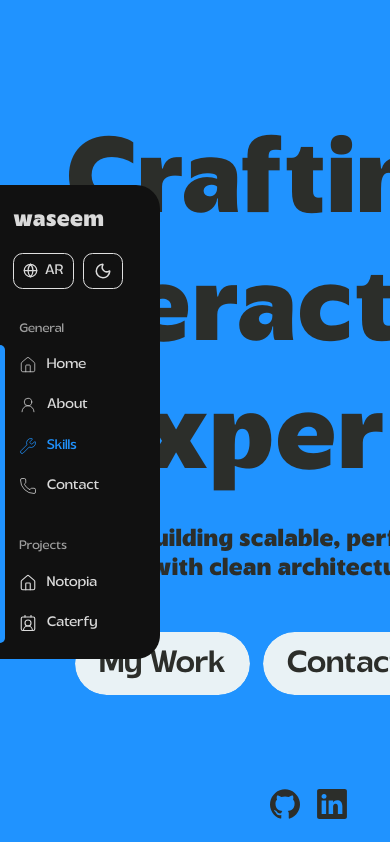
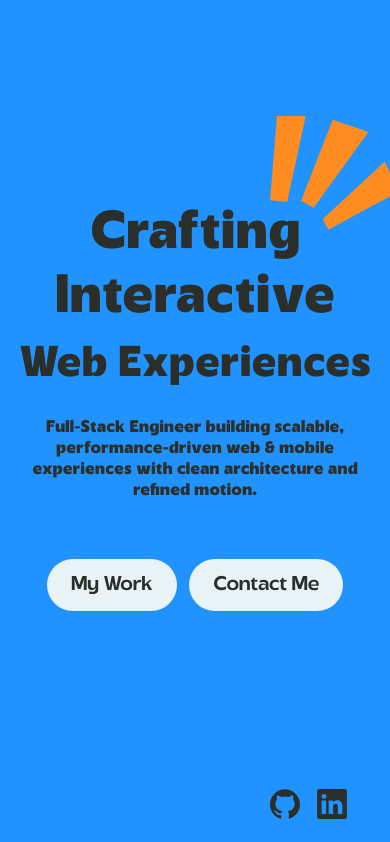
Before and after one commit to WaseeM-Alamad/waseem-portfolio, a Next.js app: page /en in a window 390 px wide. Shown: the top 842 px of the page. Built offline with nearby package versions, Linux system fonts and the light colour scheme.

Commit message:
make some components responsive to screen size

```diff
--- a/src/app/[locale]/globals.css
+++ b/src/app/[locale]/globals.css
@@ -296,6 +296,8 @@ main > *:nth-child(2) {
   background-color: #50fc98;
   border-radius: 3.5rem;
   padding-bottom: 0 !important;
+  padding-left: 0;
+  padding-right: 0;
 }
 
 .contact {
@@ -310,6 +312,12 @@ main > *:nth-child(2) {
   padding-bottom: 0 !important;
   margin-bottom: 0rem;
   box-sizing: border-box;
+}
+
+@media (max-width: 1114px) {
+  :root {
+    --sidebar-width: 0rem;
+  }
 }
 
 input {
--- a/src/app/[locale]/layout.tsx
+++ b/src/app/[locale]/layout.tsx
@@ -6,6 +6,7 @@ import { notFound } from "next/navigation";
 import { setRequestLocale } from "next-intl/server";
 import localFont from "next/font/local";
 import { SmoothScrollProvider } from "@/contexts/SmoothScrollContext";
+import { GlobalProvider } from "@/contexts/GlobalContext";
 
 const hilmar = localFont({
   src: [
@@ -68,7 +69,9 @@ export default async function RootLayout({
     >
       <body suppressHydrationWarning className={hilmar.variable}>
         <NextIntlClientProvider>
-          <SmoothScrollProvider>{children}</SmoothScrollProvider>
+          <GlobalProvider>
+            <SmoothScrollProvider>{children}</SmoothScrollProvider>
+          </GlobalProvider>
         </NextIntlClientProvider>
       </body>
     </html>
--- a/src/components/Main.tsx
+++ b/src/components/Main.tsx
@@ -5,18 +5,18 @@ import Home from "./sections/Home";
 import About from "./sections/About";
 import Skills from "./sections/Skills";
 import Contact from "./sections/Contact";
-import Notopia from "./projects/Notopia";
-import Caterfy from "./projects/Caterfy";
 import useDetectSection from "@/hooks/useDetectSection";
 import gsap from "gsap";
 import { ScrollTrigger } from "gsap/ScrollTrigger";
 import LinkedIn from "./icons/LinkedIn";
 import Github from "./icons/Github";
 import { motion } from "framer-motion";
+import { useGlobalContext } from "@/contexts/GlobalContext";
 
 gsap.registerPlugin(ScrollTrigger);
 
 const Main = () => {
+  const { isMobileView } = useGlobalContext();
   const [currentSection, setCurrentSection] = useState<string>("home");
   const mainRef = useRef<HTMLElement | null>(null);
   const shadowRef = useRef<HTMLDivElement | null>(null);
@@ -24,7 +24,7 @@ const Main = () => {
   useDetectSection({ setCurrentSection });
 
   useLayoutEffect(() => {
-    if (!mainRef.current) return;
+    if (!mainRef.current || isMobileView) return;
 
     const ctx = gsap.context(() => {
       const panels = gsap.utils.toArray<HTMLElement>(".panel");
@@ -92,7 +92,7 @@ const Main = () => {
     }, mainRef);
 
     return () => ctx.revert();
-  }, [mainRef]);
+  }, [mainRef, isMobileView]);
 
   return (
     <div>
--- a/src/components/sections/Contact.tsx
+++ b/src/components/sections/Contact.tsx
@@ -1,6 +1,6 @@
 import { motion, useInView, useAnimation } from "framer-motion";
 import { useRef, useEffect } from "react";
-import { useLocale, useTranslations } from "next-intl";
+import { useTranslations } from "next-intl";
 import ExclamationMark from "../icons/ExclamationMark";
 import ArrowButton from "../tools/ArrowButton";
 import TablePhone from "../icons/TablePhone";
@@ -10,10 +10,10 @@ import OutlinedButton from "../buttons/OutlinedButton";
 import Github from "../icons/Github";
 import LinkedIn from "../icons/LinkedIn";
 import Instagram from "../icons/Instagram";
+import { useGlobalContext } from "@/contexts/GlobalContext";
 
 const Contact = () => {
-  const locale = useLocale();
-  const isEn = locale === "en";
+  const { isAr } = useGlobalContext();
   const t = useTranslations("contact");
   const ref = useRef(null);
   const phoneRef = useRef(null);
@@ -102,7 +102,7 @@ const Contact = () => {
     gsap.fromTo(
       leftPanel,
       {
-        x: isEn ? -15 : 15,
+        x: isAr ? 15 : -15,
         scale: 0.94,
       },
       {
@@ -121,7 +121,7 @@ const Contact = () => {
     return () => {
       ScrollTrigger.killAll();
     };
-  }, [isEn]);
+  }, [isAr]);
 
   return (
     <motion.section id="contact">
@@ -172,7 +172,7 @@ const Contact = () => {
             >
               <motion.path
                 d={
-                  isEn
+                  !isAr
                     ? "M10 15.2777C230.452 22.0184 713.089 14.5398 746 10.001"
                     : "M10 14.2777C230.452 21.0184 490.589 14.5398 523.5 10.001"
                 }
--- a/src/components/sections/Home.tsx
+++ b/src/components/sections/Home.tsx
@@ -4,8 +4,10 @@ import AnimatedBurst from "../tools/AnimatedBurst";
 import { useTranslations } from "next-intl";
 import OutlinedButton from "../buttons/OutlinedButton";
 import { useSmoothScroll } from "@/contexts/SmoothScrollContext";
+import { useGlobalContext } from "@/contexts/GlobalContext";
 
 const Home = () => {
+  const { isAr } = useGlobalContext();
   const t = useTranslations("home");
   const { scrollTo } = useSmoothScroll();
 
@@ -36,12 +38,12 @@ const Home = () => {
         >
           <div
             style={{
-              fontSize: "7rem",
+              fontSize: "clamp(3.5rem, 10vw, 7rem)",
               fontWeight: "600",
               textAlign: "center",
               marginBottom: "1.5rem",
               width: "fit-content",
-              whiteSpace: "nowrap"
+              whiteSpace: "nowrap",
             }}
           >
             <span style={{ position: "relative" }}>
@@ -50,7 +52,15 @@ const Home = () => {
             </span>
             <br />
             {t("interactive")}
-            <br /> {t("webExperiences")}
+            <br />{" "}
+            <span
+              style={{
+                fontSize: `clamp(${isAr ? " 3.5rem" : "2.8rem"}, 10vw, 7rem)`,
+              }}
+            >
+              {" "}
+              {t("webExperiences")}
+            </span>
           </div>
 
           <motion.p
@@ -62,10 +72,12 @@ const Home = () => {
               ease: [0.55, 0, 0.15, 1],
             }}
             style={{
-              whiteSpace: "pre-line",
+              // whiteSpace: "pre-line",
               textAlign: "center",
-              fontSize: "1.6rem",
+              // fontSize: "1.6rem",
+              fontSize: "clamp(1.1rem, 3vw, 1.6rem)",
               fontWeight: "600",
+              maxWidth: "50rem",
             }}
           >
             {t("homeDesc")}
@@ -81,10 +93,18 @@ const Home = () => {
             className="home-btns"
           >
             <OutlinedButton onClick={() => scrollTo("#notopia")}>
-              {t("myWork")}
+              <span
+                style={{ display: "flex", fontSize: "clamp(1.3rem, 4vw, 2rem)" }}
+              >
+                {t("myWork")}
+              </span>
             </OutlinedButton>
             <OutlinedButton onClick={() => scrollTo("#contact")}>
-              {t("contactMe")}
+              <span
+                style={{ display: "flex", fontSize: "clamp(1.3rem, 4vw, 2rem)" }}
+              >
+                {t("contactMe")}
+              </span>
             </OutlinedButton>
           </motion.div>
         </motion.div>
--- a/src/components/sidebar/Sidebar.tsx
+++ b/src/components/sidebar/Sidebar.tsx
@@ -11,16 +11,17 @@ import {
 } from "framer-motion";
 import { projects, sections } from "@/utils/sectionsData";
 import { useSmoothScroll } from "../../contexts/SmoothScrollContext";
+import { useGlobalContext } from "@/contexts/GlobalContext";
 
 const Sidebar = ({ currentSection }: { currentSection: string }) => {
-  const locale = useLocale();
-  const isEn = locale === "en";
+  const { isMobileView, isAr } = useGlobalContext();
   const t = useTranslations("sidebar");
 
   const { scrollYProgress } = useScroll();
   const { scrollTo } = useSmoothScroll();
 
   const height = useTransform(scrollYProgress, [0, 1], ["5%", "100%"]);
+  const xVal = isAr ? 200 : -200;
 
   const scrollIntoView = (id: string) => {
     if (id === "home") {
@@ -37,13 +38,16 @@ const Sidebar = ({ currentSection }: { currentSection: string }) => {
   return (
     <AnimatePresence>
       <motion.div
-        initial={{ x: isEn ? -200 : 200 }}
-        animate={{ x: 0 }}
+        initial={{ x: xVal }}
+        animate={{
+          x: isMobileView ? xVal : 0,
+          display: isMobileView ? "none" : "",
+        }}
         transition={{
           type: "spring",
           stiffness: 400,
           damping: 50,
-          mass: .3,
+          mass: 0.3,
         }}
         className="sidebar-wrapper"
       >
@@ -53,7 +57,11 @@ const Sidebar = ({ currentSection }: { currentSection: string }) => {
             <LocaleSwitcher />
             <ThemeToggle />
           </div>
-          <div id="general-label" className="side-label" style={{ marginTop: "2rem" }}>
+          <div
+            id="general-label"
+            className="side-label"
+            style={{ marginTop: "2rem" }}
+          >
             {t("general")}
           </div>
           <div className="side-sections-wrapper">
@@ -74,7 +82,9 @@ const Sidebar = ({ currentSection }: { currentSection: string }) => {
               })}
             </div>
             <div className="side-sections-container">
-              <div id="projects-label" className="side-label">{t("projects")}</div>
+              <div id="projects-label" className="side-label">
+                {t("projects")}
+              </div>
               {projects.map(({ id, Icon }) => {
                 return (
                   <div
--- /dev/null
+++ b/src/contexts/GlobalContext.tsx
@@ -0,0 +1,49 @@
+"use client";
+
+import { useLocale } from "next-intl";
+import {
+  createContext,
+  useContext,
+  useEffect,
+  ReactNode,
+  useState,
+} from "react";
+
+interface GlobalContextType {
+  isMobileView: boolean;
+  isAr: boolean;
+}
+
+const GlobalContext = createContext<GlobalContextType>({
+  isMobileView: false,
+  isAr: false,
+});
+
+export const useGlobalContext = () => useContext(GlobalContext);
+
+interface GlobalProviderProps {
+  children: ReactNode;
+}
+
+export function GlobalProvider({ children }: GlobalProviderProps) {
+  const [isMobileView, setIsMobileView] = useState(false);
+  const locale = useLocale();
+  const isAr = locale === "ar";
+
+  useEffect(() => {
+    const handler = () => {
+      setIsMobileView(window.innerWidth <= 1114);
+    };
+
+    handler();
+    window.addEventListener("resize", handler);
+
+    return () => window.removeEventListener("resize", handler);
+  }, []);
+
+  return (
+    <GlobalContext.Provider value={{ isMobileView, isAr }}>
+      {children}
+    </GlobalContext.Provider>
+  );
+}
--- a/src/messages/en.json
+++ b/src/messages/en.json
@@ -16,7 +16,7 @@
     "crafting": "Crafting",
     "interactive": "Interactive",
     "webExperiences": "Web Experiences",
-    "homeDesc": "Full-Stack Engineer building scalable, performance-driven web\n & mobile experiences with clean architecture and refined motion.",
+    "homeDesc": "Full-Stack Engineer building scalable, performance-driven web & mobile experiences with clean architecture and refined motion.",
     "contactMe": "Contact Me",
     "myWork": "My Work"
   },
--- a/src/styles/outlinedBtn.css
+++ b/src/styles/outlinedBtn.css
@@ -6,7 +6,7 @@ button {
 .button {
   align-items: center;
   user-select: none;
-  background: 0 0;
+  /* background: 0 0; */
   border: none;
   border-radius: 6.25rem;
   color: var(--color-text-primary);
--- a/src/styles/sidebar.css
+++ b/src/styles/sidebar.css
@@ -11,7 +11,7 @@ aside {
   border-end-end-radius: 1.5rem;
   border-start-end-radius: 1.5rem;
   height: fit-content;
-  width: var(--sidebar-width);
+  width: 10rem;
   display: flex;
   /* gap: 2rem; */
   flex-direction: column;
```
